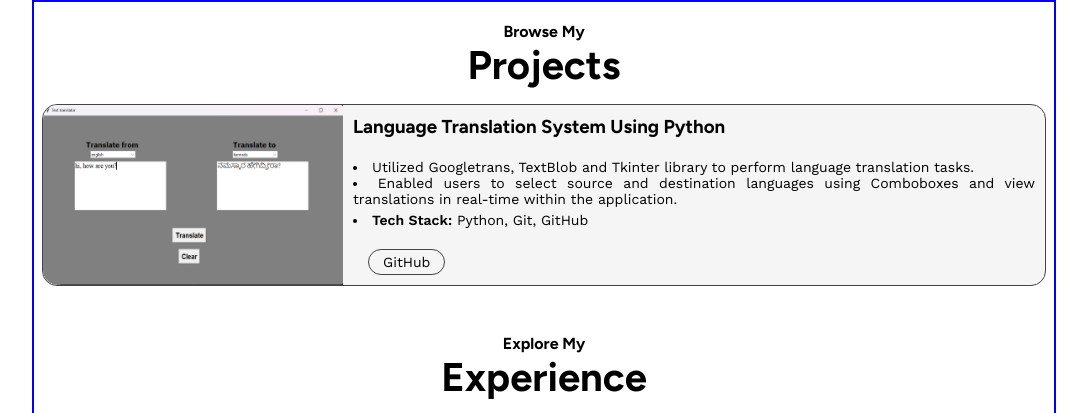
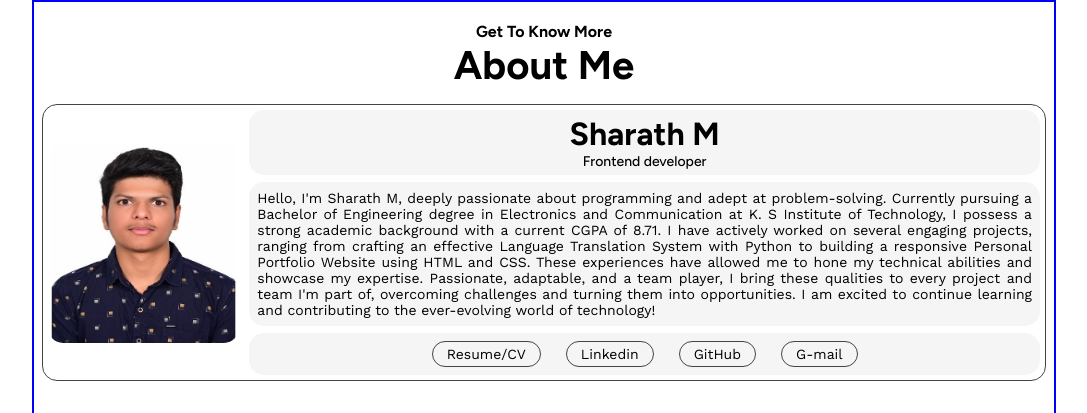
Before and after one commit to SharathM18/Portfolio-Website, a website built with Vite: page index.html in a window 1280 px wide. Shown: the top 413 px of the page, without its empty margins (96-1183 px from the left). Built offline with nearby package versions, Linux system fonts and the light colour scheme.

Commit message:
implemented about  section

```diff
--- a/index.html
+++ b/index.html
@@ -13,6 +13,64 @@
   </head>
   <body>
     <div class="container">
+      <!-- about section  -->
+      <section id="about">
+        <header class="header">
+          <h3>Get To Know More</h3>
+          <h1>About Me</h1>
+        </header>
+        <div class="about-container">
+          <img
+            src="/myphoto.png"
+            alt="profile picture"
+            class="profile-picture"
+          />
+          <div class="about-content">
+            <header class="about-box">
+              <h1 class="profile-title">Sharath M</h1>
+              <h3 class="profile-sub-heading">Frontend developer</h3>
+            </header>
+            <p class="about-description about-box">
+              Hello, I'm Sharath M, deeply passionate about programming and
+              adept at problem-solving. Currently pursuing a Bachelor of
+              Engineering degree in Electronics and Communication at K. S
+              Institute of Technology, I possess a strong academic background
+              with a current CGPA of 8.71. I have actively worked on several
+              engaging projects, ranging from crafting an effective Language
+              Translation System with Python to building a responsive Personal
+              Portfolio Website using HTML and CSS. These experiences have
+              allowed me to hone my technical abilities and showcase my
+              expertise. Passionate, adaptable, and a team player, I bring these
+              qualities to every project and team I'm part of, overcoming
+              challenges and turning them into opportunities. I am excited to
+              continue learning and contributing to the ever-evolving world of
+              technology!
+            </p>
+
+            <div class="about-links about-box">
+              <!-- link-1  -->
+              <a
+                href="https://drive.google.com/file/d/10xUOSohtf2ic0UXUzetbicVMl0F1Swv_/view?usp=sharing"
+                target="_blank"
+                ><button class="btn">Resume/CV</button></a
+              >
+              <!-- link-2  -->
+              <a href="https://www.linkedin.com/in/sharathm18" target="_blank"
+                ><button class="btn">Linkedin</button></a
+              >
+              <!-- link-3  -->
+              <a href="https://github.com/SharathM18" target="_blank"
+                ><button class="btn">GitHub</button></a
+              >
+              <!-- link-4  -->
+              <a href="mailto:Sharathm5684@gmail.com" target="_blank"
+                ><button class="btn">G-mail</button></a
+              >
+            </div>
+          </div>
+        </div>
+      </section>
+
       <!-- project section -->
       <section id="projects">
         <header class="header">
--- a/src/main.js
+++ b/src/main.js
@@ -1,5 +1,6 @@
 import "../styles/style.css";
 import "../styles/utilities.css";
+import "../styles/components/about.css";
 import "../styles/components/projects.css";
 import "../styles/components/skills.css";
 import "../styles/components/contact.css";
--- /dev/null
+++ b/styles/components/about.css
@@ -0,0 +1,112 @@
+.about-container {
+  padding: 5px;
+  width: 100%;
+  display: flex;
+  flex-direction: column;
+  align-items: center;
+  border: 0.8px solid rgb(68, 68, 68);
+  border-radius: 15px;
+  gap: 5px;
+}
+
+.profile-picture {
+  width: 100%;
+  height: 250px;
+  border-radius: 15px;
+}
+
+.about-content {
+  width: 100%;
+  display: flex;
+  flex-direction: column;
+  gap: 5px;
+}
+
+.about-box {
+  padding: 5px;
+  width: 100%;
+  border-radius: 15px;
+  background-color: var(--bg-project);
+}
+
+.profile-title {
+  text-align: center;
+  font-family: var(--font-title);
+  font-size: var(--text-lg);
+  font-weight: 600;
+}
+
+.profile-sub-heading {
+  text-align: center;
+  font-family: var(--font-title);
+  font-size: var(--text-xs);
+  font-weight: 500;
+}
+
+.about-description {
+  padding: 8px;
+  font-family: var(--font-para);
+  font-size: var(--text-xs);
+  text-align: justify;
+}
+
+.about-links {
+  padding: 8px;
+  display: flex;
+  flex-wrap: wrap;
+  justify-content: center;
+  gap: 15px;
+}
+
+@media (min-width: 360px) {
+}
+
+@media (min-width: 480px) {
+  .profile-picture {
+    width: 300px;
+    height: 250px;
+    border-radius: 15px;
+  }
+}
+
+@media (min-width: 768px) {
+  .profile-picture {
+    width: 240px;
+    height: 200px;
+    border-radius: 15px;
+  }
+  .about-container {
+    flex-direction: row;
+    justify-content: center;
+    gap: 10px;
+  }
+
+  .about-content {
+    justify-content: space-evenly;
+    gap: 7px;
+  }
+
+  .profile-title {
+    font-size: var(--text-xl);
+    font-weight: 700;
+  }
+
+  .profile-sub-heading {
+    font-size: var(--text-sm);
+    font-weight: 500;
+  }
+
+  .about-description {
+    font-size: var(--text-sm);
+  }
+
+  .about-links {
+    gap: 20px;
+  }
+}
+
+@media (min-width: 1024px) {
+  .about-links {
+    gap: 25px;
+  }
+}
```
